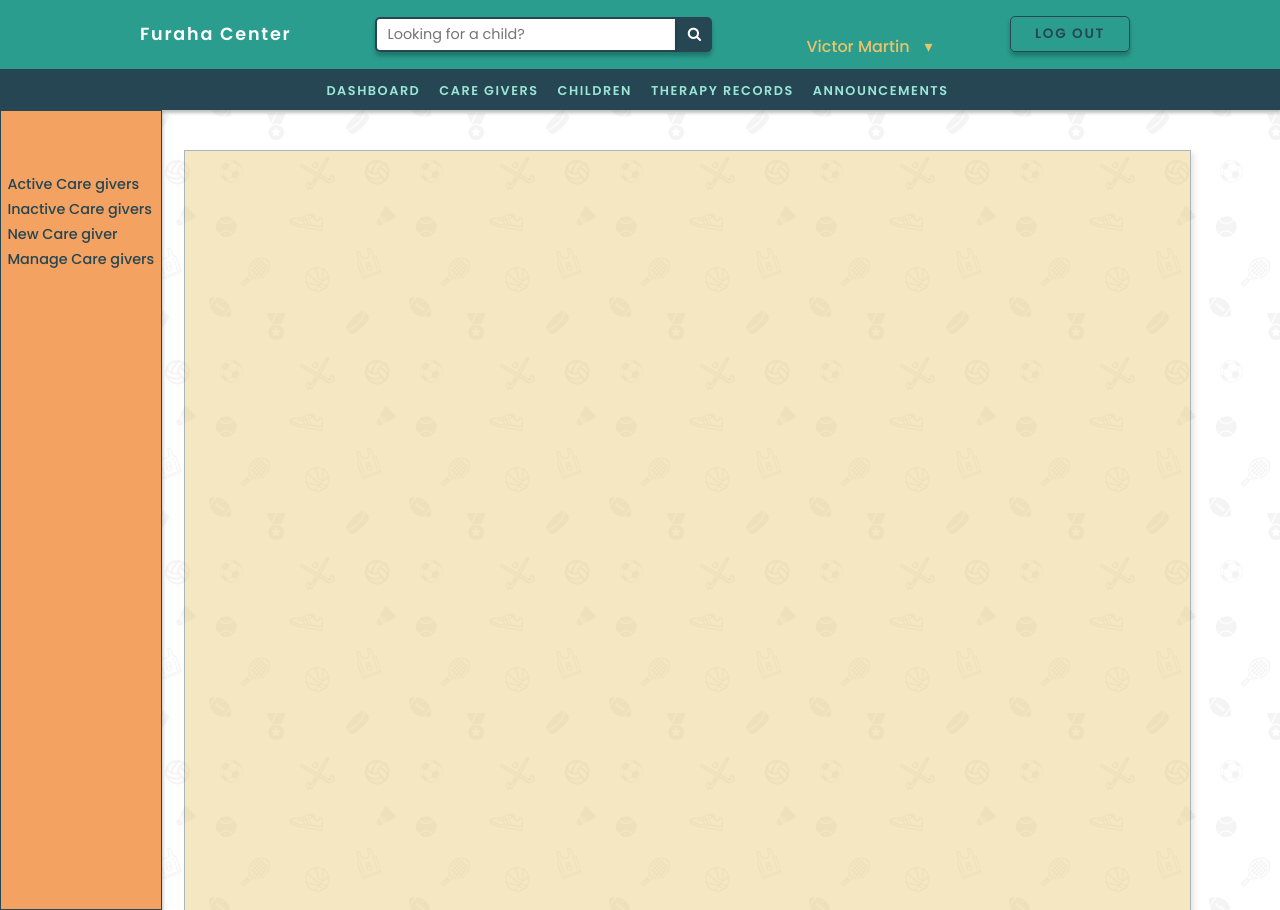
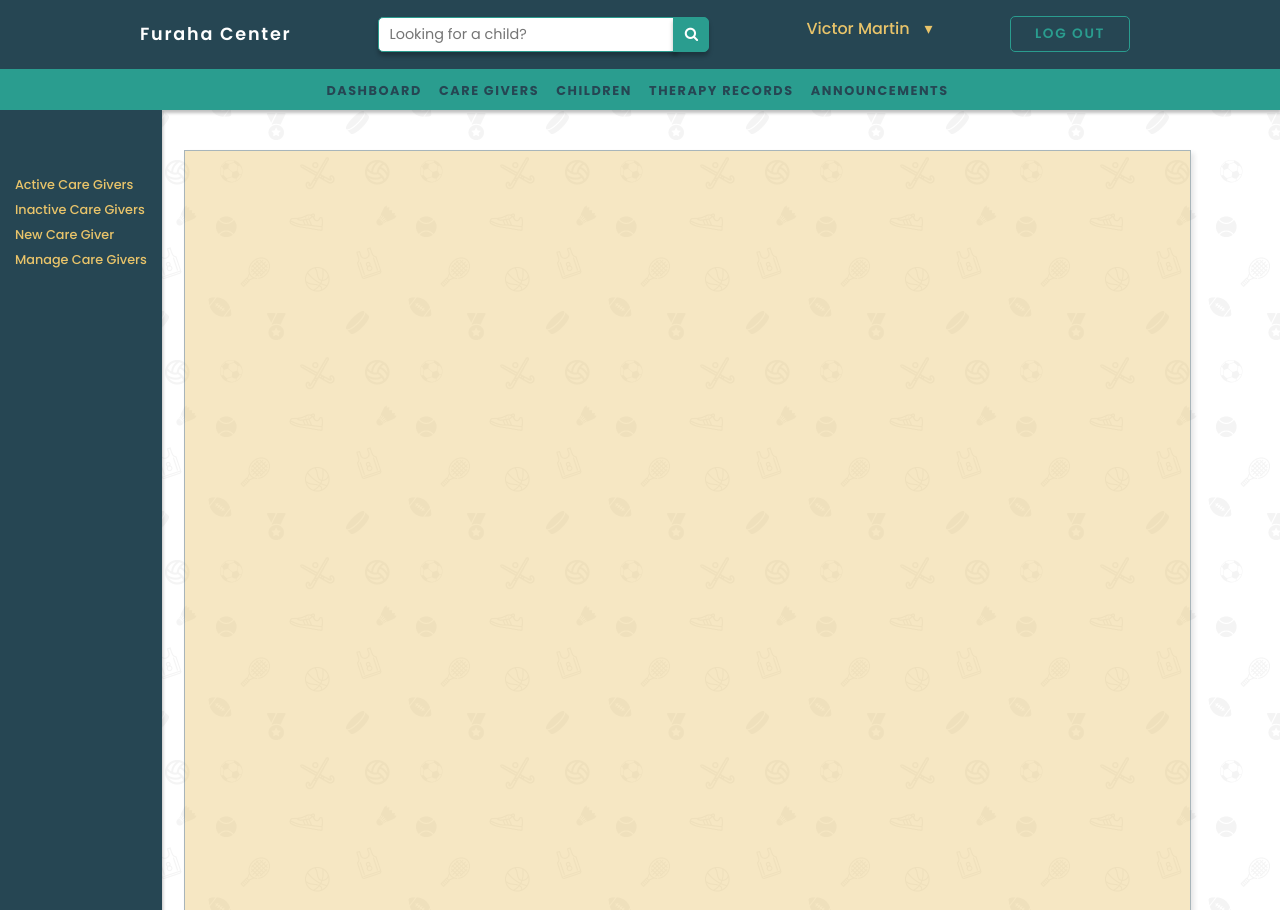
Before and after one commit to mfadhili/Furaha-Center, a plain HTML site: page index.html in a window 1280 px wide. Drawn offline with Linux system fonts and the light colour scheme.

Commit message:
style: change navbar and side bar style and top nav bar alignment

```diff
--- a/css/global.css
+++ b/css/global.css
@@ -43,7 +43,7 @@ a {
 
 .top-header {
   width: 100%;
-  background-color: var(--clr-primary);
+  background-color: var(--clr-dark);
 }
 
 .top-header nav {
@@ -140,8 +140,7 @@ a {
   align-items: center;
   padding: 7px 0px;
   width: 25%;
-  border: 1px solid var(--clr-dark);
-  box-shadow: 0px 4px 4px rgba(0, 0, 0, 0.25);
+  border: 1px solid var(--clr-primary);
   border-radius: 5px;
 }
 
@@ -150,7 +149,7 @@ a {
   letter-spacing: 0.12em;
   font-size: 0.85em;
   font-weight: var(--fw-bold);
-  color: var(--clr-dark);
+  color: var(--clr-primary);
 }
 
 /* Search Bar*/
@@ -168,8 +167,9 @@ a {
 
 .search.input {
   width: 100%;
-  border: 2px solid var(--clr-dark);
+  border: 1px solid var(--clr-primary);
   padding: 5px 5px 5px 10px;
+  margin-right: -4px;
   height: 2.4em;
   box-shadow: 0px 4px 4px rgba(0, 0, 0, 0.25);
   border-radius: 5px 0 0 5px;
@@ -182,10 +182,10 @@ a {
 .search.button {
   width: 40px;
   height: 2.4em;
-  border: 2px solid var(--clr-dark);
+  border: 1px solid var(--clr-primary);
   box-shadow: 0px 4px 4px rgba(0, 0, 0, 0.25);
   border-radius: 0 5px 5px 0;
-  background-color: var(--clr-dark);
+  background-color: var(--clr-primary);
 
   text-align: center;
   color: #FFF;
@@ -218,7 +218,6 @@ a {
     width: 35%;
     display: flex;
     justify-content: space-between;
-    align-items: center;
     position: relative;
   }
 
@@ -226,3 +225,12 @@ a {
     width: 120px;
   }
 }
+
+@media only screen and (min-width: 900px) {
+  .top-nav {
+    width: 35%;
+    display: flex;
+    justify-content: space-between;
+    position: relative;
+  }
+}
--- a/css/nav-bar.css
+++ b/css/nav-bar.css
@@ -22,7 +22,7 @@
 
 .nav-bar {
   width: 100%;
-  background-color: var(--clr-dark);
+  background-color: var(--clr-primary);
   box-shadow: 1px 3px 3px rgba(0, 0, 0, 0.25);
 
   display: flex;
@@ -45,9 +45,9 @@
 }
 
 .nav-container ul a {
-  color: var(--clr-primary-light);
+  color: var(--clr-dark);
   font-size: 0.8em;
-  font-weight: var(--fw-bold);
+  font-weight: var(--fw-black);
   letter-spacing: 0.12em;
   text-transform: uppercase;
   padding-right: 5px;
@@ -75,7 +75,7 @@
 .side-bar {
   display: flex;
 
-  background-color: var(--clr-accent);
+  background-color: var(--clr-dark);
   border: 1px solid var(--clr-dark);
   box-shadow: 1px 3px 3px rgba(0, 0, 0, 0.25);
 
@@ -90,8 +90,9 @@
 }
 
 .side-container a {
-  color: var(--clr-dark);
-  font-size: 0.9em;
+  color: var(--clr-accent-light);
+  text-transform: capitalize;
+  font-size: 0.8em;
   font-weight: var(--fw-lightBold);
 }
 
@@ -106,6 +107,7 @@
 
 .toggle {
   padding-left: 10px;
+  color: #E9C46A;
 }
 /* Styles for dropdown clicked*/
  .side-container > ul.clicked {
--- a/css/sign-in.css
+++ b/css/sign-in.css
@@ -268,6 +268,7 @@ a {
 @media only screen and (min-width: 850px) {
   .main-content {
     flex-wrap: nowrap;
+    padding-top: 20px;
   }
 
   .container {
@@ -283,4 +284,9 @@ a {
      width: 100%;
      height: 400px;
    }
+
+  .password-reset {
+    width: 84%;
+    justify-content: space-around;
+  }
 }
--- a/index.html
+++ b/index.html
@@ -37,7 +37,7 @@
 
                     </div>
                     <div class="log-out-button">
-                        <a class="log-out" href="html/sign_in.html">Log Out</a>
+                        <a class="log-out" href="sign_in.html">Log Out</a>
                     </div>
                 </div>
 
```
Also changed, not shown: sign_in.html (renamed from html/sign_in.html, +4 -4 lines), sign_up.html (renamed from html/sign_up.html, +4 -4 lines).
